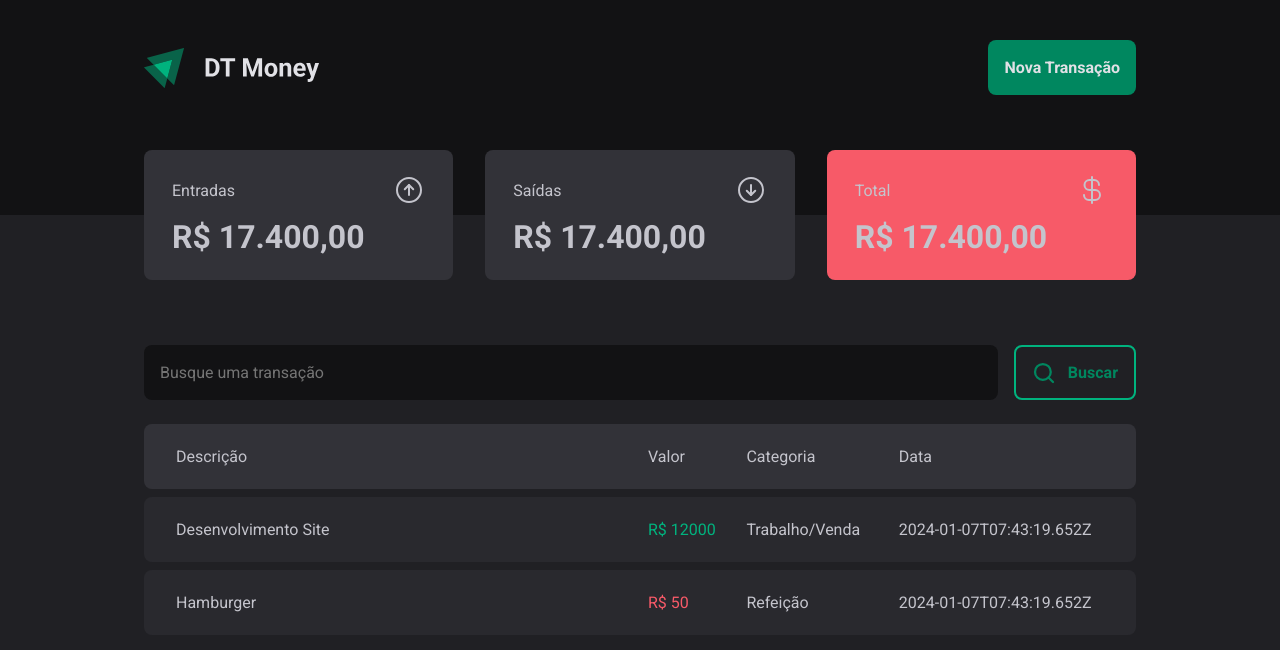
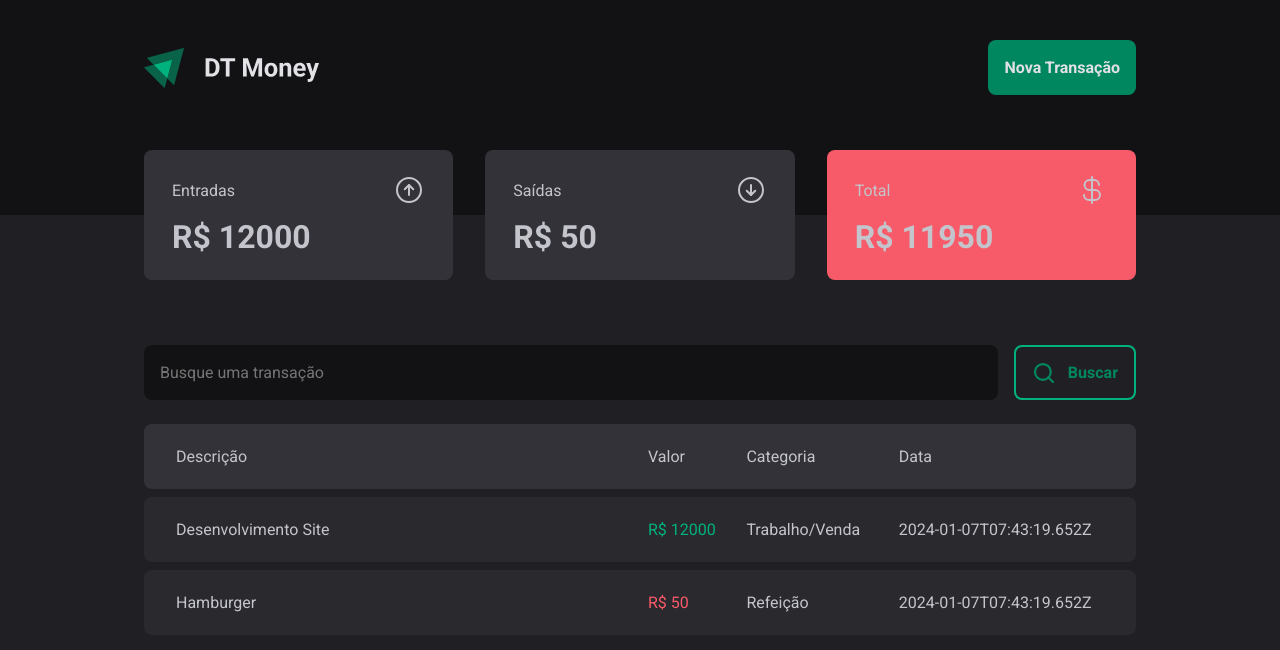
Before and after one commit to HenriqueFerraz27/dt-money, a React (Vite) app: page / in a window 1280 px wide. Shown: the top 650 px of the page. Built offline with nearby package versions, Linux system fonts and the light colour scheme; data requests are answered from the project's data file; the HTML template or start-up script is replaced by a standard one.

Commit message:
💄style(summary): calculates transactions summary

```diff
--- a/src/components/Summary/index.tsx
+++ b/src/components/Summary/index.tsx
@@ -1,7 +1,31 @@
 import * as Icon from 'phosphor-react'
 import * as S from './styles'
+import { useTransactions } from '../../hooks/useTransactions'
 
 export const Summary = () => {
+  const { transactions } = useTransactions()
+
+  const summary = transactions.reduce(
+    (acc, transaction) => {
+      if (transaction.segment === 'income') {
+        acc.income += transaction.price
+        acc.total += transaction.price
+      }
+
+      if (transaction.segment === 'outcome') {
+        acc.outcome += transaction.price
+        acc.total -= transaction.price
+      }
+
+      return acc
+    },
+    {
+      income: 0,
+      outcome: 0,
+      total: 0,
+    }
+  )
+
   return (
     <S.Summary>
       <S.SummaryCard>
@@ -10,7 +34,7 @@
           <Icon.ArrowCircleUp />
         </header>
 
-        <strong>R$ 17.400,00</strong>
+        <strong>R$ {summary.income}</strong>
       </S.SummaryCard>
 
       <S.SummaryCard>
@@ -19,16 +43,16 @@
           <Icon.ArrowCircleDown />
         </header>
 
-        <strong>R$ 17.400,00</strong>
+        <strong>R$ {summary.outcome}</strong>
       </S.SummaryCard>
 
-      <S.SummaryCard statusCard="negative">
+      <S.SummaryCard statusCard='negative'>
         <header>
           Total
           <Icon.CurrencyDollar />
         </header>
 
-        <strong>R$ 17.400,00</strong>
+        <strong>R$ {summary.total}</strong>
       </S.SummaryCard>
     </S.Summary>
   )
```
